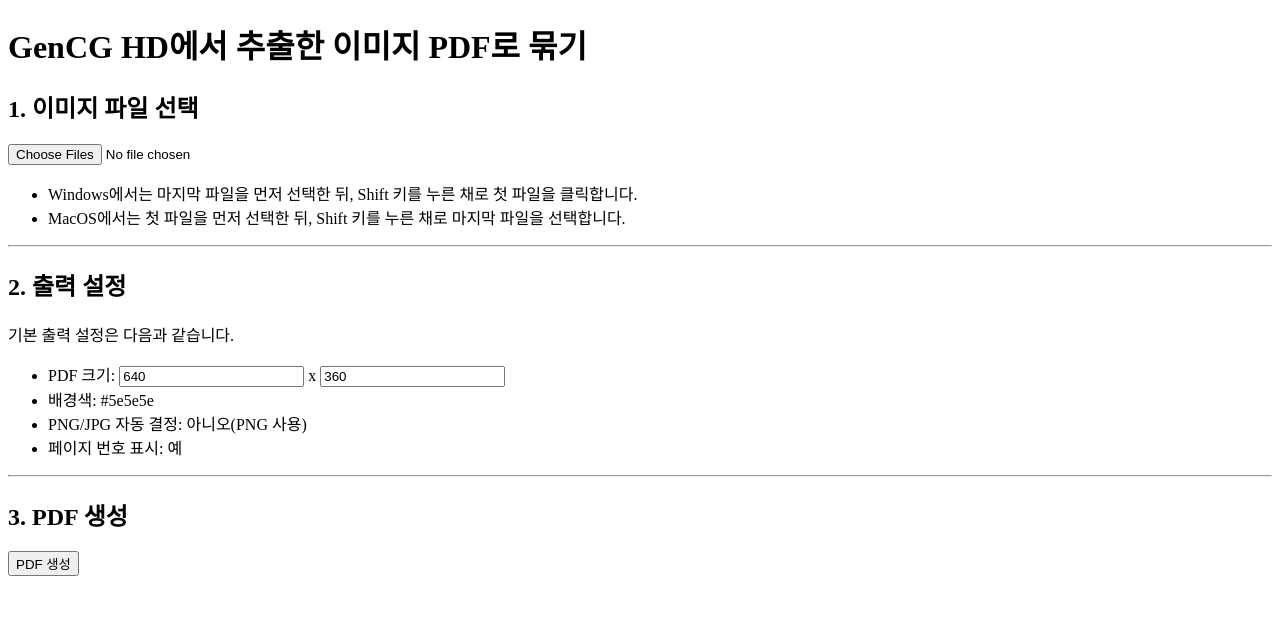
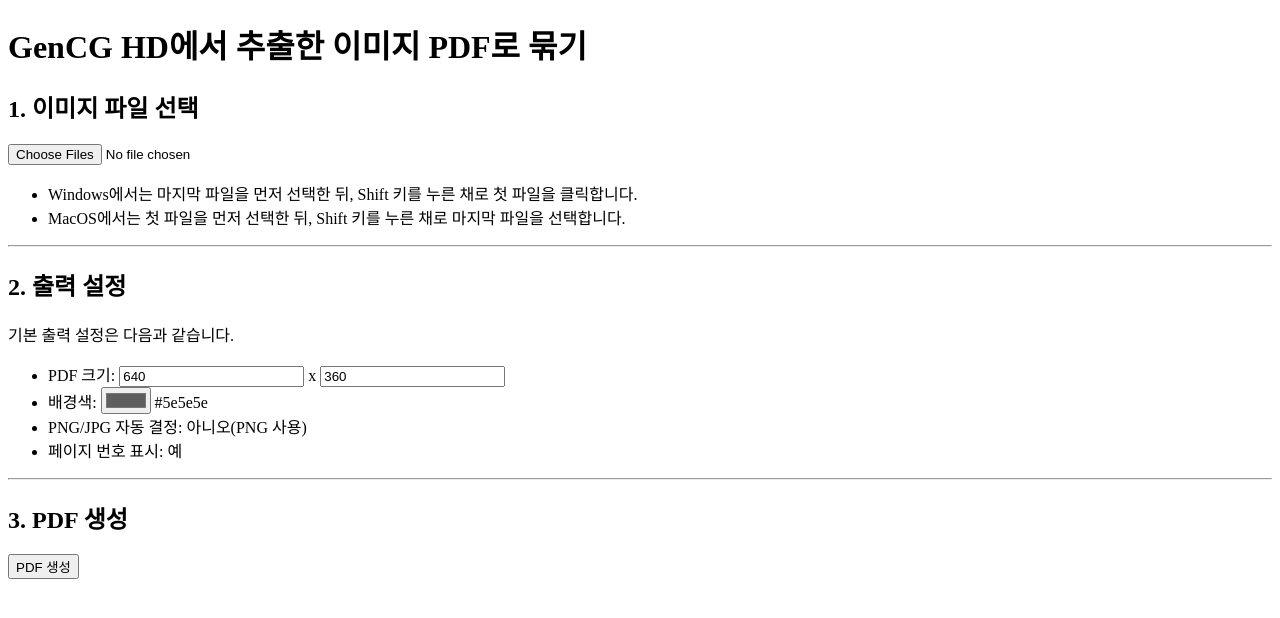
Before and after one commit to yejunian/gencg-exported-image-group, a React (Create React App) app: page / in a window 1280 px wide. Shown: the top 618 px of the page. Built offline with nearby package versions, Linux system fonts and the light colour scheme.

Commit message:
Add color picker for pdf background color

```diff
--- a/src/App.js
+++ b/src/App.js
@@ -12,6 +12,7 @@ function App() {
   const [tgaFiles, setTgaFiles] = useState([]);
   const [pdfWidth, setPdfWidth] = useState(640);
   const [pdfHeight, setPdfHeight] = useState(360);
+  const [pdfBackgroundColor, setPdfBackgroundColor] = useState('#5e5e5e');
 
   const handleFileChange = async (event) => {
     setTgaFiles([...event.target.files]);
@@ -76,7 +77,7 @@ function App() {
     compressed.forEach(
       (image, index) => pdf
         .addPage()
-        .setFillColor('#5e5e5e')
+        .setFillColor(pdfBackgroundColor)
         .rect(-10, -10, pdfWidth + 20, pdfHeight + 20, 'F')
         .addImage(image, 0, 0, pdfWidth, pdfHeight)
         .setFont('Helvetica', '', 'Bold')
@@ -98,6 +99,7 @@ function App() {
 
   const handlePdfWidthChange = handleInputChangeWith(setPdfWidth);
   const handlePdfHeightChange = handleInputChangeWith(setPdfHeight);
+  const handlePdfBackgroundColorChange = handleInputChangeWith(setPdfBackgroundColor);
 
   return (
     <div>
@@ -135,7 +137,15 @@ function App() {
             onChange={handlePdfHeightChange}
           />
         </li>
-        <li>배경색: #5e5e5e</li>
+        <li>
+          배경색:{' '}
+          <input
+            type="color"
+            value={pdfBackgroundColor}
+            onChange={handlePdfBackgroundColorChange}
+          />
+          {' ' + pdfBackgroundColor}
+        </li>
         <li>PNG/JPG 자동 결정: 아니오(PNG 사용)</li>
         <li>페이지 번호 표시: 예</li>
       </ul>
```
